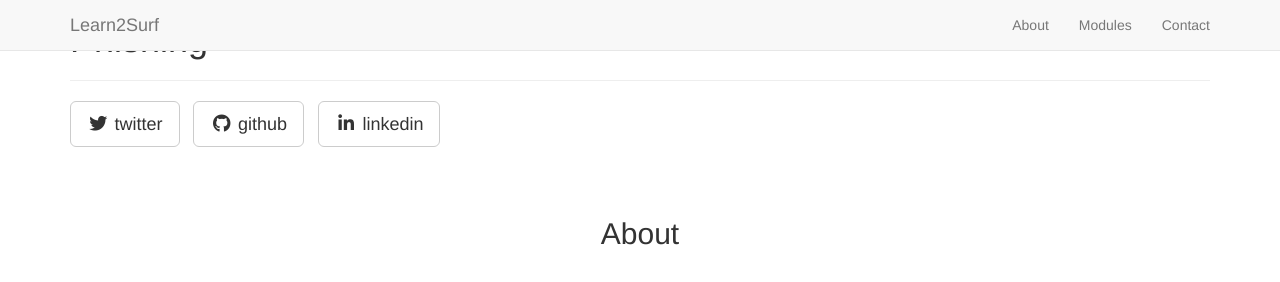
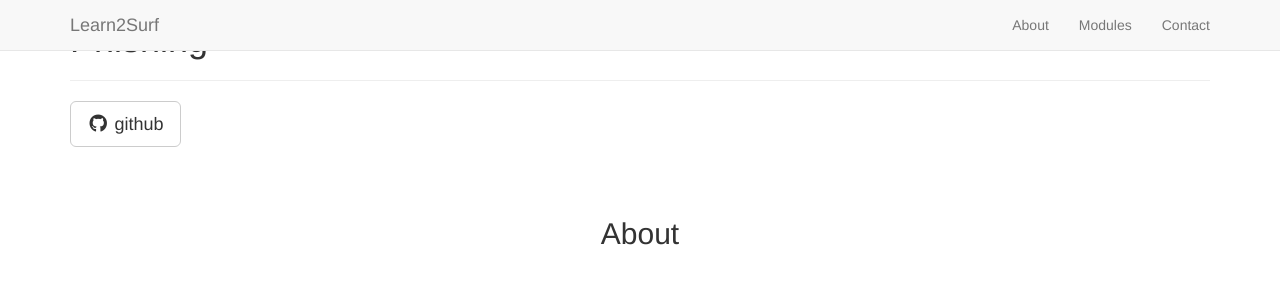
Before and after one commit to Konnor-Filip/Learn2Surf, a Jekyll site: the page built from _posts/2014-09-21-services-1.markdown, in a window 1280 px wide and 1400 px high. Shown: the top 282 px of the window. Built offline with Jekyll 4.4.1, drawn with Linux system fonts in a browser that asks for light colours; nearby versions of some CDN libraries; library files that are not in the unit come from our copies.

Commit message:
Updated Contact info

```diff
--- a/_config.yml
+++ b/_config.yml
@@ -7,9 +7,7 @@
 email: your-email@domain.com
 author: Octavio Munoz Reynoso and Konnor Filip
 description: > # "Write an awesome description for your new site here.
-  You can edit this line in _config.yml. It will appear in your document
-  head meta (for Google search results) and in your feed.xml site
-  description.
+  Learn2Surf is a Capstone project with the goal of creating lesson plans for teachers. The goal of the project is to inform students about cybersecurity, prepare them for some of the challeneges they might encounter in the real world and develop educational content on how they can beat those challenges.
 copyright: 'Copyright &copy; 2015 Your Name. All Rights Reserved.'
 credits: 'Credits: Landing Page is a free to use, open source Bootstrap theme created by <a href="http://startbootstrap.com/">Start Bootstrap</a>.'
 
@@ -26,9 +24,5 @@
 # ----------------------- #
 
 social:
-  - title: twitter
-    url: https://twitter.com/SBootstrap
   - title: github
-    url: https://github.com/IronSummitMedia/startbootstrap
-  - title: linkedin
-    url:
+    url: https://github.com/Konnor-Filip/Learn2Surf
```
